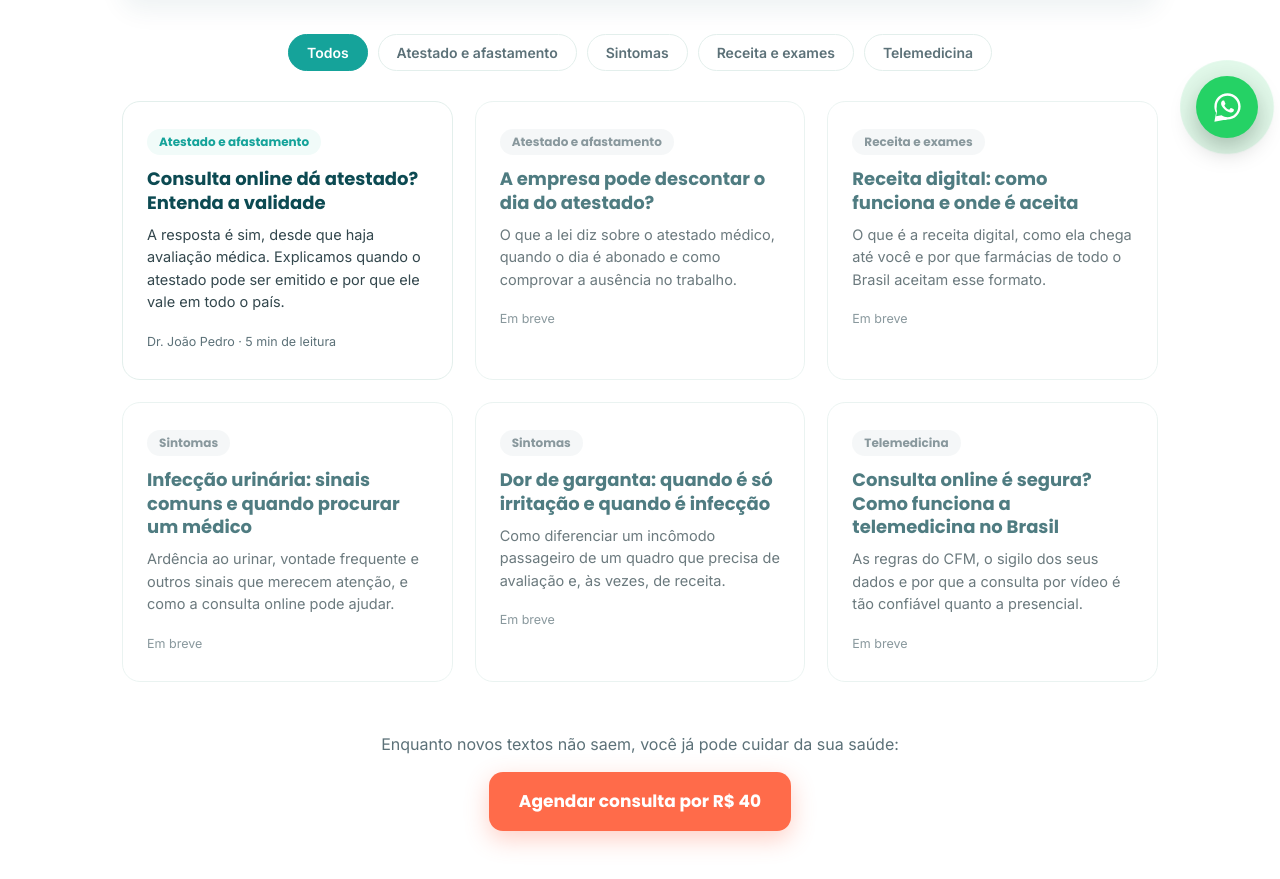
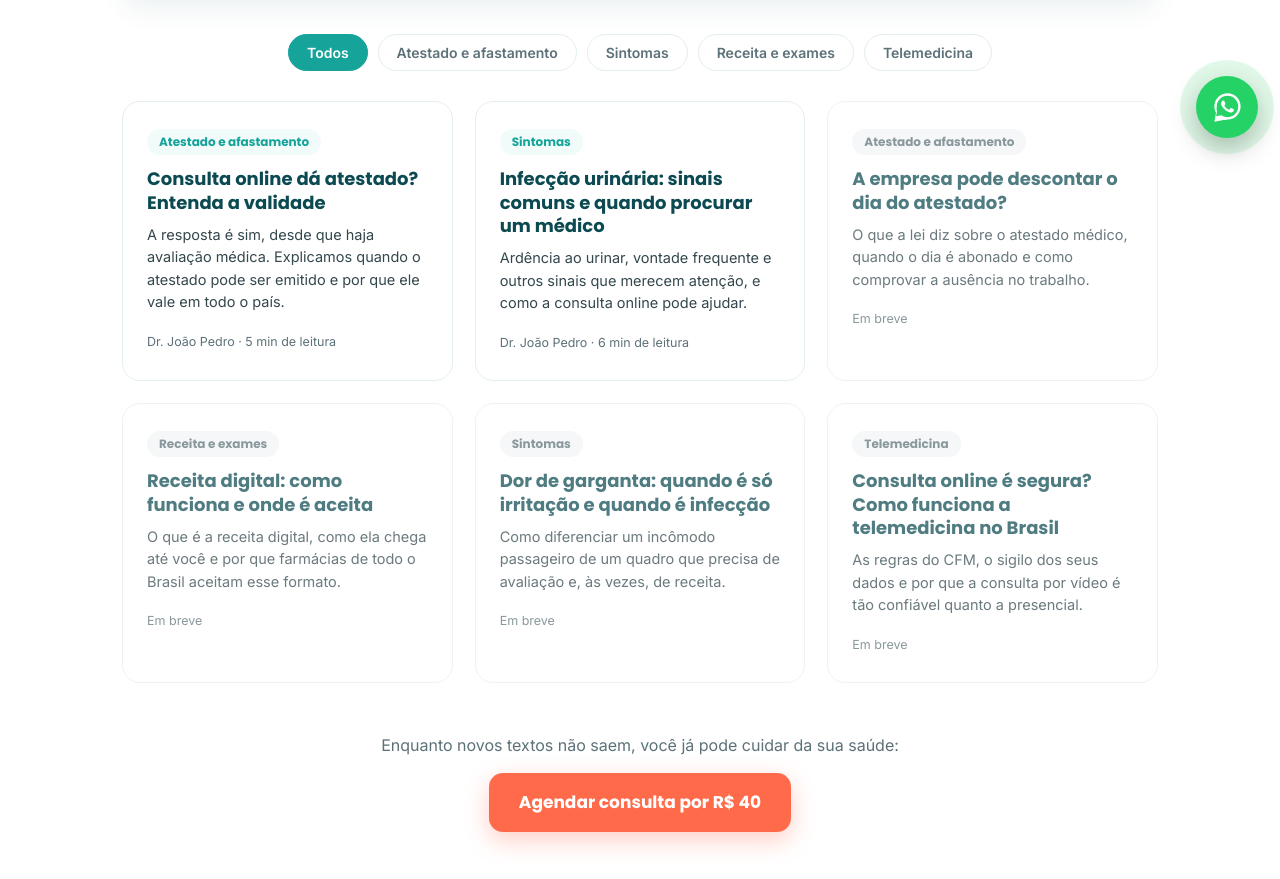
Before and after one commit to pradopjoao/consultai-app, a website: page public/blog/index.html in a window 1280 px wide. Shown: the part 640-1519 px from the top of the page. Drawn offline with Linux system fonts and the light colour scheme.

Commit message:
Add files via upload

```diff
--- a/public/blog/index.html
+++ b/public/blog/index.html
@@ -76,14 +76,12 @@ fbq('init','1369928625011386');fbq('track','PageView');
 </section>
 <section>
   <div class="wrap">
-
     <a class="feat" href="/blog/consulta-online-da-atestado">
       <div class="feat-tag">Em destaque · Atestado</div>
       <h2>Consulta online dá atestado? Entenda como funciona e a validade</h2>
       <p>Sim, quando há indicação clínica, o médico pode emitir o atestado ao final da consulta por vídeo. Veja como funciona, quando é possível e por que o documento tem validade em todo o Brasil.</p>
       <span class="feat-link">Ler artigo</span>
     </a>
-
     <div class="catbar" role="tablist" aria-label="Categorias do blog">
       <button class="cbtn on" data-cat="all">Todos</button>
       <button class="cbtn" data-cat="atestado">Atestado e afastamento</button>
@@ -91,58 +89,48 @@ fbq('init','1369928625011386');fbq('track','PageView');
       <button class="cbtn" data-cat="receita">Receita e exames</button>
       <button class="cbtn" data-cat="tele">Telemedicina</button>
     </div>
-
     <div class="grid-posts">
-
       <a class="pcard" href="/blog/consulta-online-da-atestado" data-cat="atestado">
         <div class="pcat">Atestado e afastamento</div>
         <h3>Consulta online dá atestado? Entenda a validade</h3>
         <p>A resposta é sim, desde que haja avaliação médica. Explicamos quando o atestado pode ser emitido e por que ele vale em todo o país.</p>
         <span class="pmeta">Dr. João Pedro · 5 min de leitura</span>
       </a>
-
+      <a class="pcard" href="/blog/infeccao-urinaria-sintomas" data-cat="sintomas">
+        <div class="pcat">Sintomas</div>
+        <h3>Infecção urinária: sinais comuns e quando procurar um médico</h3>
+        <p>Ardência ao urinar, vontade frequente e outros sinais que merecem atenção, e como a consulta online pode ajudar.</p>
+        <span class="pmeta">Dr. João Pedro · 6 min de leitura</span>
+      </a>
       <div class="pcard soon" data-cat="atestado">
         <div class="pcat">Atestado e afastamento</div>
         <h3>A empresa pode descontar o dia do atestado?</h3>
         <p>O que a lei diz sobre o atestado médico, quando o dia é abonado e como comprovar a ausência no trabalho.</p>
         <span class="pmeta">Em breve</span>
       </div>
-
       <div class="pcard soon" data-cat="receita">
         <div class="pcat">Receita e exames</div>
         <h3>Receita digital: como funciona e onde é aceita</h3>
         <p>O que é a receita digital, como ela chega até você e por que farmácias de todo o Brasil aceitam esse formato.</p>
         <span class="pmeta">Em breve</span>
       </div>
-
-      <div class="pcard soon" data-cat="sintomas">
-        <div class="pcat">Sintomas</div>
-        <h3>Infecção urinária: sinais comuns e quando procurar um médico</h3>
-        <p>Ardência ao urinar, vontade frequente e outros sinais que merecem atenção, e como a consulta online pode ajudar.</p>
-        <span class="pmeta">Em breve</span>
-      </div>
-
       <div class="pcard soon" data-cat="sintomas">
         <div class="pcat">Sintomas</div>
         <h3>Dor de garganta: quando é só irritação e quando é infecção</h3>
         <p>Como diferenciar um incômodo passageiro de um quadro que precisa de avaliação e, às vezes, de receita.</p>
         <span class="pmeta">Em breve</span>
       </div>
-
       <div class="pcard soon" data-cat="tele">
         <div class="pcat">Telemedicina</div>
         <h3>Consulta online é segura? Como funciona a telemedicina no Brasil</h3>
         <p>As regras do CFM, o sigilo dos seus dados e por que a consulta por vídeo é tão confiável quanto a presencial.</p>
         <span class="pmeta">Em breve</span>
       </div>
-
     </div>
-
     <div class="blog-cta">
       <p>Enquanto novos textos não saem, você já pode cuidar da sua saúde:</p>
       <a class="btn" href="/agendamento">Agendar consulta por R$ 40</a>
     </div>
-
   </div>
 </section>
 <footer>
@@ -190,7 +178,6 @@ fbq('init','1369928625011386');fbq('track','PageView');
     </div>
   </div>
 </footer>
-
 <a class="wa" href="https://wa.me/5511976544002?text=Ol%C3%A1%21%20Quero%20saber%20mais%20sobre%20a%20consulta%20m%C3%A9dica%20online%20da%20Consulta%C3%AD." target="_blank" rel="noopener" aria-label="Falar no WhatsApp">
   <svg viewBox="0 0 32 32" xmlns="http://www.w3.org/2000/svg"><path d="M16.003 3C9.38 3 4 8.38 4 15c0 2.114.553 4.093 1.52 5.815L4 29l8.38-1.49A11.9 11.9 0 0016 27c6.62 0 12-5.38 12-12S22.62 3 16.003 3zm0 21.8c-1.86 0-3.6-.51-5.09-1.4l-.36-.21-4.97.88.9-4.84-.24-.37A9.76 9.76 0 016.2 15c0-5.4 4.4-9.8 9.8-9.8s9.8 4.4 9.8 9.8-4.4 9.8-9.797 9.8zm5.37-7.33c-.29-.14-1.72-.85-1.99-.95-.27-.1-.46-.14-.66.15-.19.29-.76.94-.93 1.13-.17.19-.34.22-.63.07-.29-.14-1.23-.45-2.35-1.44-.87-.77-1.45-1.72-1.62-2.01-.17-.29-.02-.44.13-.59.13-.13.29-.34.44-.51.15-.17.19-.29.29-.48.1-.19.05-.36-.02-.51-.07-.14-.66-1.59-.9-2.18-.24-.57-.48-.49-.66-.5l-.56-.01c-.19 0-.51.07-.77.36-.27.29-1.01.99-1.01 2.42s1.04 2.81 1.18 3c.14.19 2.03 3.1 4.92 4.35.69.3 1.22.47 1.64.6.69.22 1.31.19 1.81.11.55-.08 1.72-.7 1.96-1.38.24-.68.24-1.26.17-1.38-.07-.12-.26-.19-.55-.34z"/></svg>
 </a>
```
